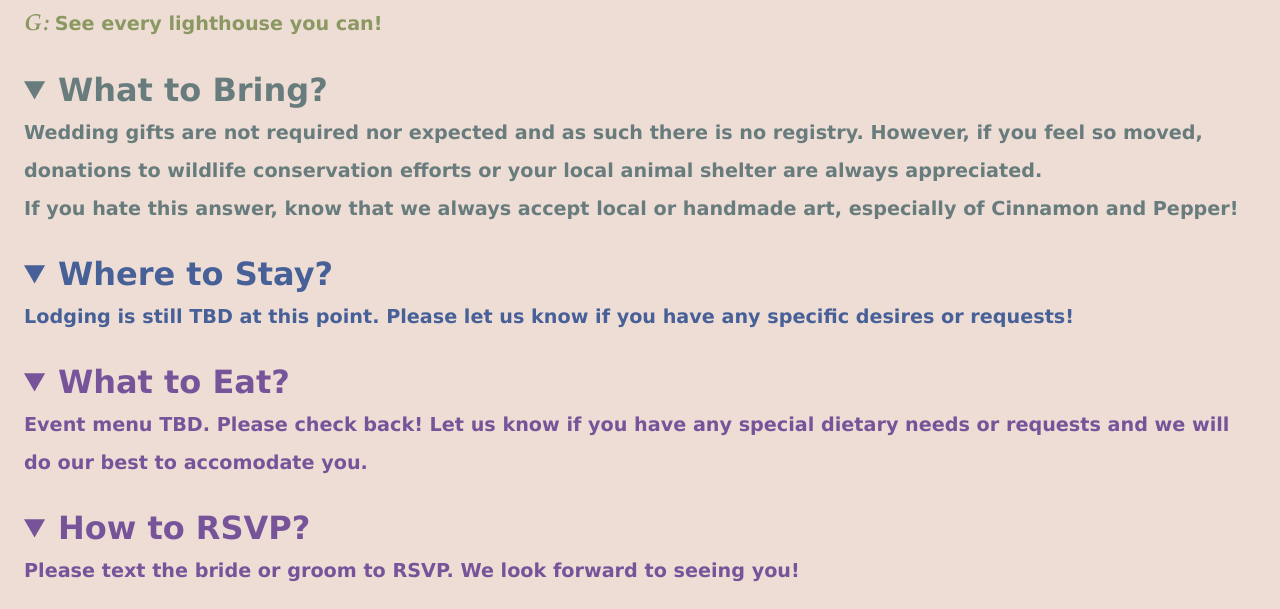
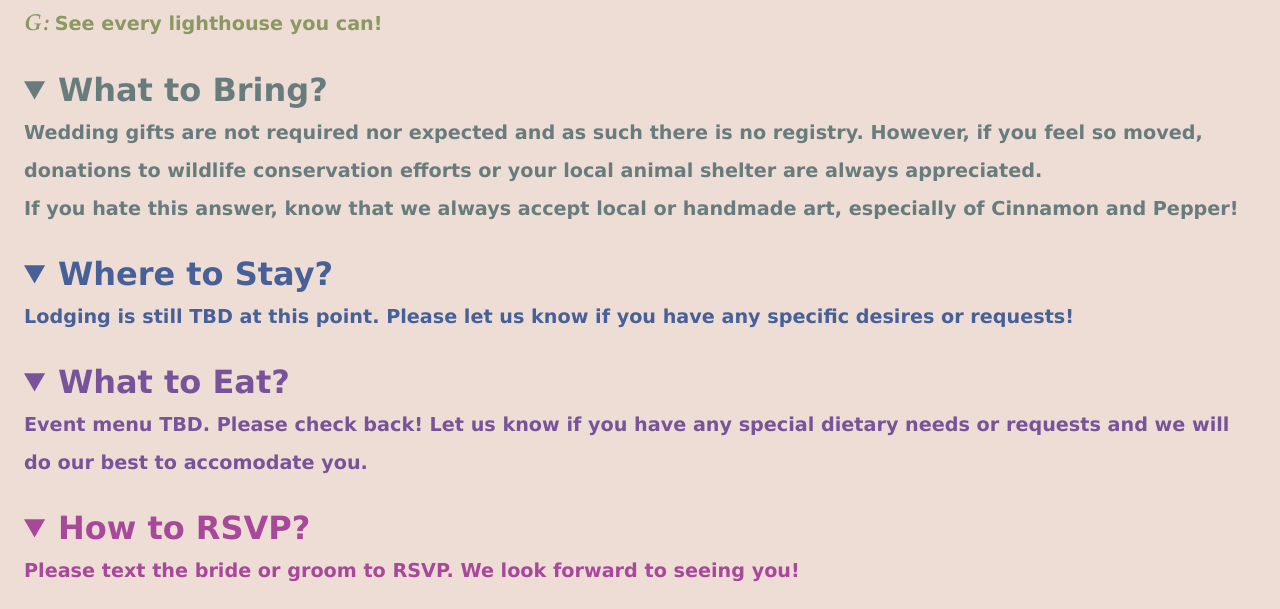
Before and after one commit to apeterlein/Adam-and-Georgia, a plain HTML site: page index.html in a window 1280 px wide. Shown: the part 759-1368 px from the top of the page. Drawn offline with Linux system fonts and the light colour scheme.

Commit message:
Final section color correction

```diff
--- a/index.html
+++ b/index.html
@@ -85,7 +85,7 @@
                     </div>
                     <div class="section">
                         <div class="section-header">
-                            <details open class="section-letter-7">
+                            <details open class="section-letter-8">
                                 <summary>How to RSVP?</summary>
                                 <span class="section-content">Please text the bride or groom to RSVP. We look forward to seeing you!</span>
                             </details>
```
